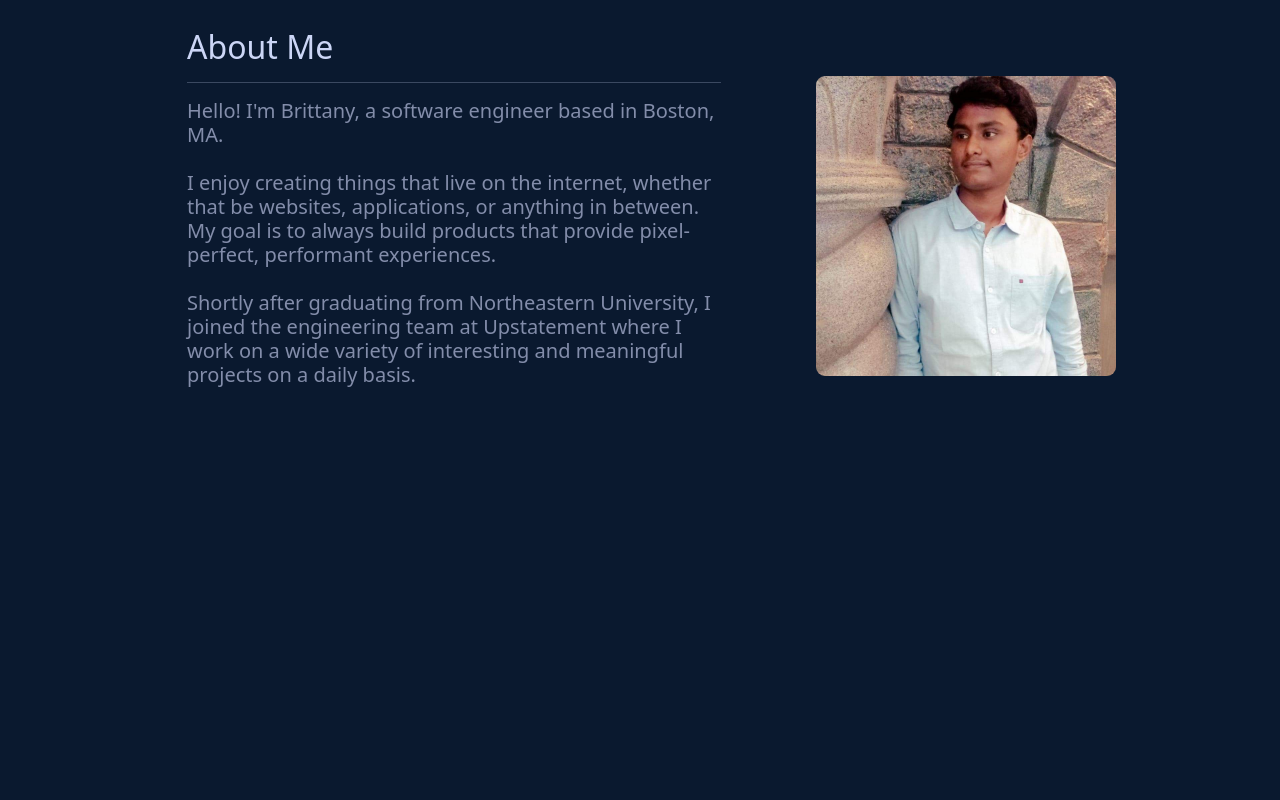
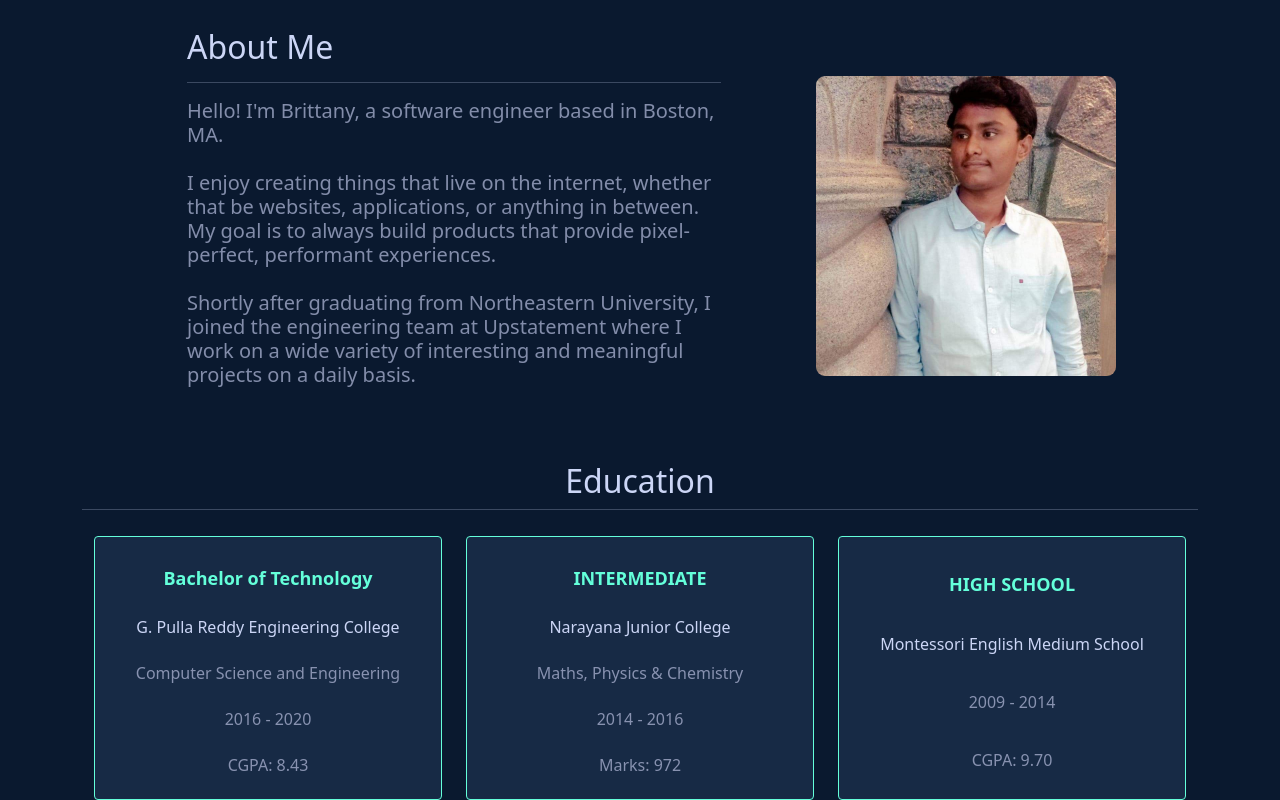
Before and after one commit to saiviswateja/portfolio, a React (Create React App) app: page / in a window 1280 px wide. Shown: the part 523-1323 px from the top of the page. Before the commit the page ends 918 px from the top, so only its background shows below. Built offline with nearby package versions, Linux system fonts and the light colour scheme.

Commit message:
added education

```diff
--- a/src/App.css
+++ b/src/App.css
@@ -39,3 +39,24 @@
   margin-top: 9%;
   margin-bottom: 9%;
 }
+
+.education{
+  margin-top: 6%;
+}
+
+.edCard{
+  margin-top: 3%;
+  background-color: #172A45;
+  border: 1px solid #64FFDA;
+  height: 33vh;
+  display: flex;
+  justify-content: space-around;
+}
+.eduCategory{
+  padding-top: 5%;
+  font-weight: 500;
+  font-size: large;
+}
+.edCard:last-child{
+  padding-bottom: 3%;
+}
--- a/src/components/Home.js
+++ b/src/components/Home.js
@@ -36,6 +36,41 @@ function Home() {
                         </div>
                         </div>
                     </div>
+                    <div className="container education">
+                        <div className="row">
+                            <h2 className="headingcolor2 d-flex justify-content-center">Education</h2>
+                            <hr className="headingcolor2"></hr>
+                        </div>
+                        <div className="row">
+                            <div className="col-md">
+                                <div className="card edCard">
+                                    <div className="headingcolor1 d-flex justify-content-center eduCategory"><b>Bachelor of Technology</b></div>
+                                    <div className="headingcolor2 d-flex justify-content-center">G. Pulla Reddy Engineering College</div>
+                                    <div className="headingcolor3 d-flex justify-content-center">Computer Science and Engineering</div>
+                                    <div className="headingcolor3 d-flex justify-content-center">2016 - 2020</div>
+                                    <div className="headingcolor3 d-flex justify-content-center">CGPA: 8.43</div>
+                                </div>
+                            </div>
+                            <div className="col-md">
+                                <div className="card edCard">
+                                    <div className="headingcolor1 d-flex justify-content-center eduCategory"><b>INTERMEDIATE</b></div>
+                                    <div className="headingcolor2 d-flex justify-content-center">Narayana Junior College</div>
+                                    <div className="headingcolor3 d-flex justify-content-center">Maths, Physics & Chemistry</div>
+                                    <div className="headingcolor3 d-flex justify-content-center">2014 - 2016</div>
+                                    <div className="headingcolor3 d-flex justify-content-center">Marks: 972</div>
+                                </div>
+                            </div>
+                            <div className="col-md">
+                                <div className="card edCard">
+                                    <div className="headingcolor1 d-flex justify-content-center eduCategory"><b>HIGH SCHOOL</b></div>
+                                    <div className="headingcolor2 d-flex justify-content-center">Montessori English Medium School</div>
+                                    <div className="headingcolor3 d-flex justify-content-center">2009 - 2014</div>
+                                    <div className="headingcolor3 d-flex justify-content-center">CGPA: 9.70</div>
+                                </div>
+                            </div>
+                        </div>
+                    </div>
+
         </div>
     )
 }
```
Also changed, not shown: 1 other file (tests, documents, lock files or other folders).
